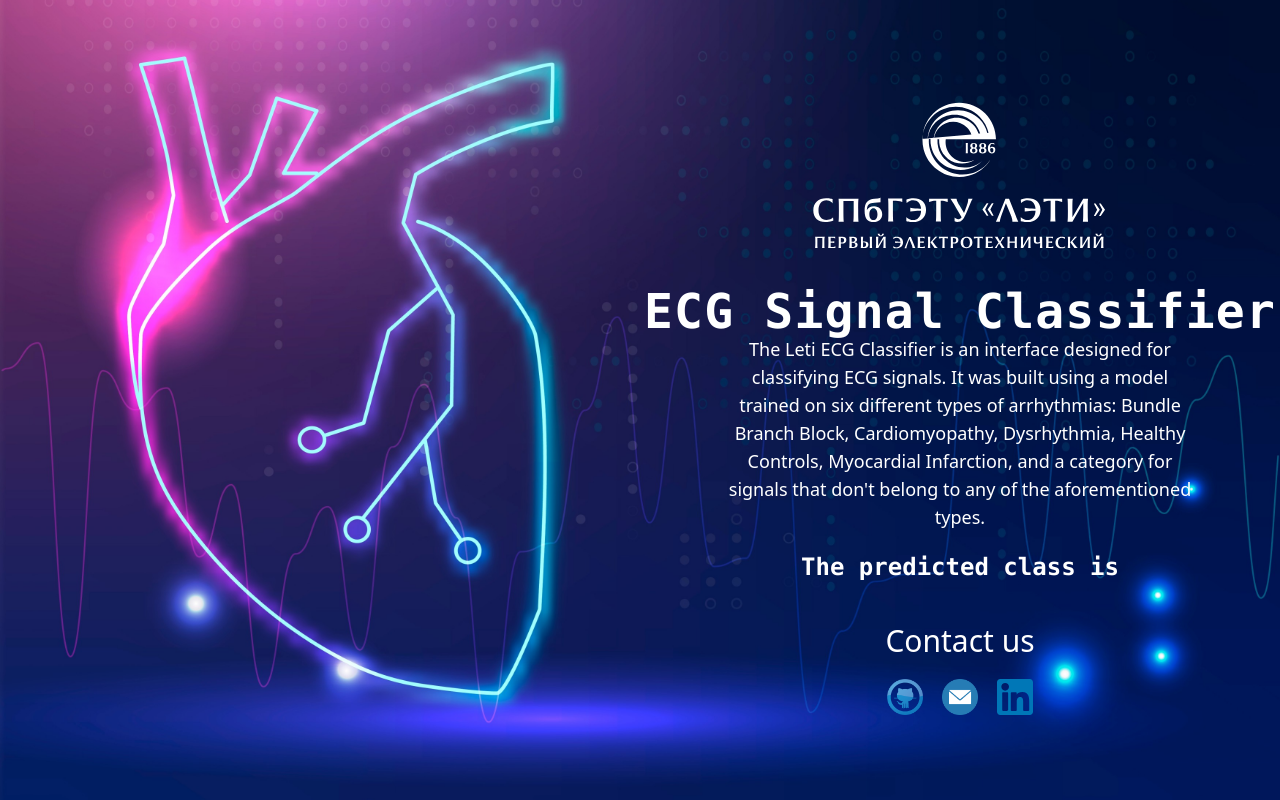
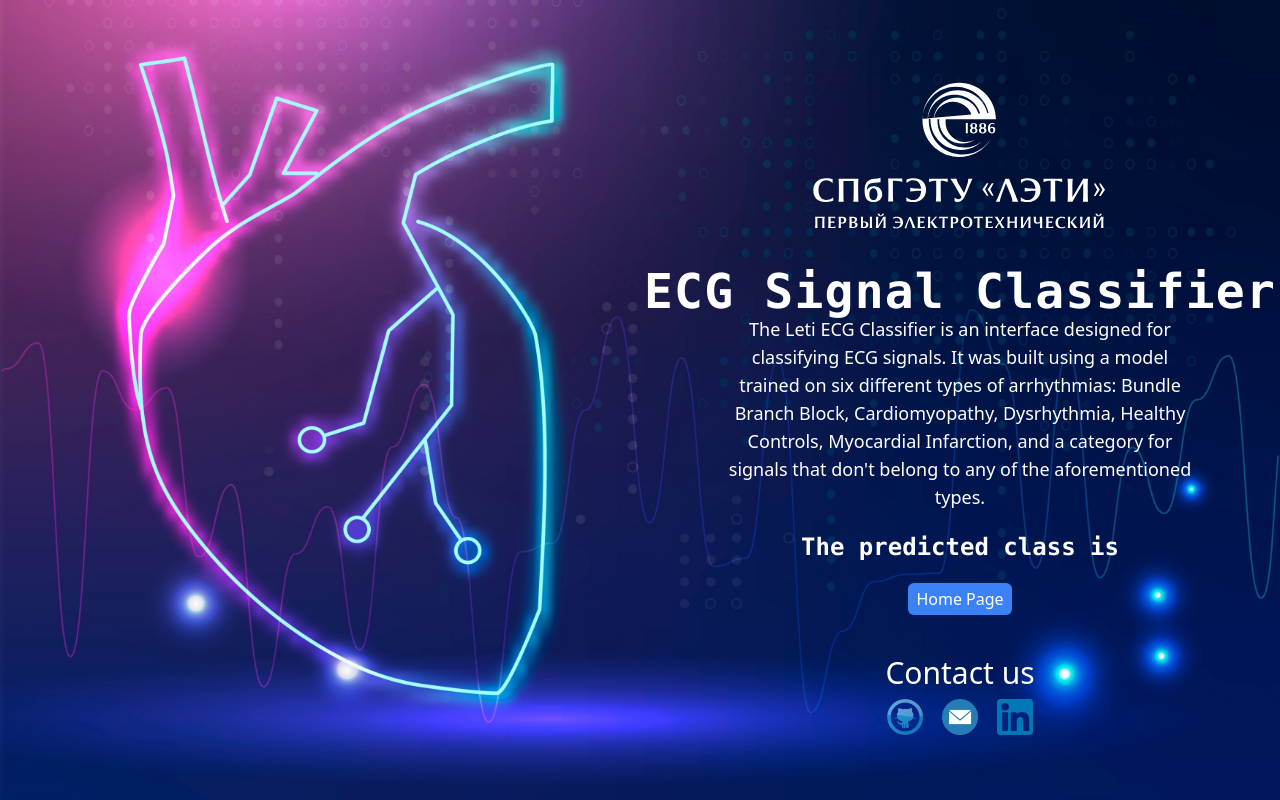
Before and after one commit to Salar-Sali/letiecgclassifier, a Flask app: template templates/result.html in a window 1280 px wide. Run offline with Flask 2, Linux system fonts and the light colour scheme; the template is opened without the code that fills it, so the values that code supplies are empty.

Commit message:
home page button added

```diff
--- a/templates/result.html
+++ b/templates/result.html
@@ -44,22 +44,26 @@
         <span class="text-green-500 font-bold">{{ predicted_class }}</span>
       </div>
       <!-- Form end -->
-
+      <!-- home page - start -->
+      <a href="./"
+        class="py-1 px-2 rounded-md bg-blue-500 hover:bg-blue-600 duration-150 ease-in-out text-sm md:text-base">Home
+        Page</a>
+      <!-- home page - end -->
       <!-- footer -->
       <div class="footer">
-        <h2 class="text-3xl my-5">Contact us</h2>
+        <h2 class="text-xl text-center md:text-3xl mt-5 mb-2">Contact us</h2>
         <div class="flex gap-x-4 justify-around">
           <!-- github -->
           <a href="https://github.com/Salar-Sali" target="_blank">
-            <img src="../static/gh.png" alt="github" class="w-9 h-9" />
+            <img src="../static/gh.png" alt="github" class="w-6 h-6 md:w-9 md:h-9" />
           </a>
           <!-- email -->
           <a href="salar.sali97@gmail.com" target="_blank">
-            <img src="../static/email.png" alt="github" class="w-9 h-9" />
+            <img src="../static/email.png" alt="github" class="w-6 h-6 md:w-9 md:h-9" />
           </a>
           <!-- linkedIn -->
           <a href="https://www.linkedin.com/in/salarsali197/" target="_blank">
-            <img src="../static/linked.svg" alt="linkedIn" class="w-9 h-9" />
+            <img src="../static/linked.svg" alt="linkedIn" class="w-6 h-6 md:w-9 md:h-9" />
           </a>
         </div>
       </div>
```
Also changed, not shown: templates/index.html (+5 -5 lines), templates/unValidData.html (+9 -5 lines).
